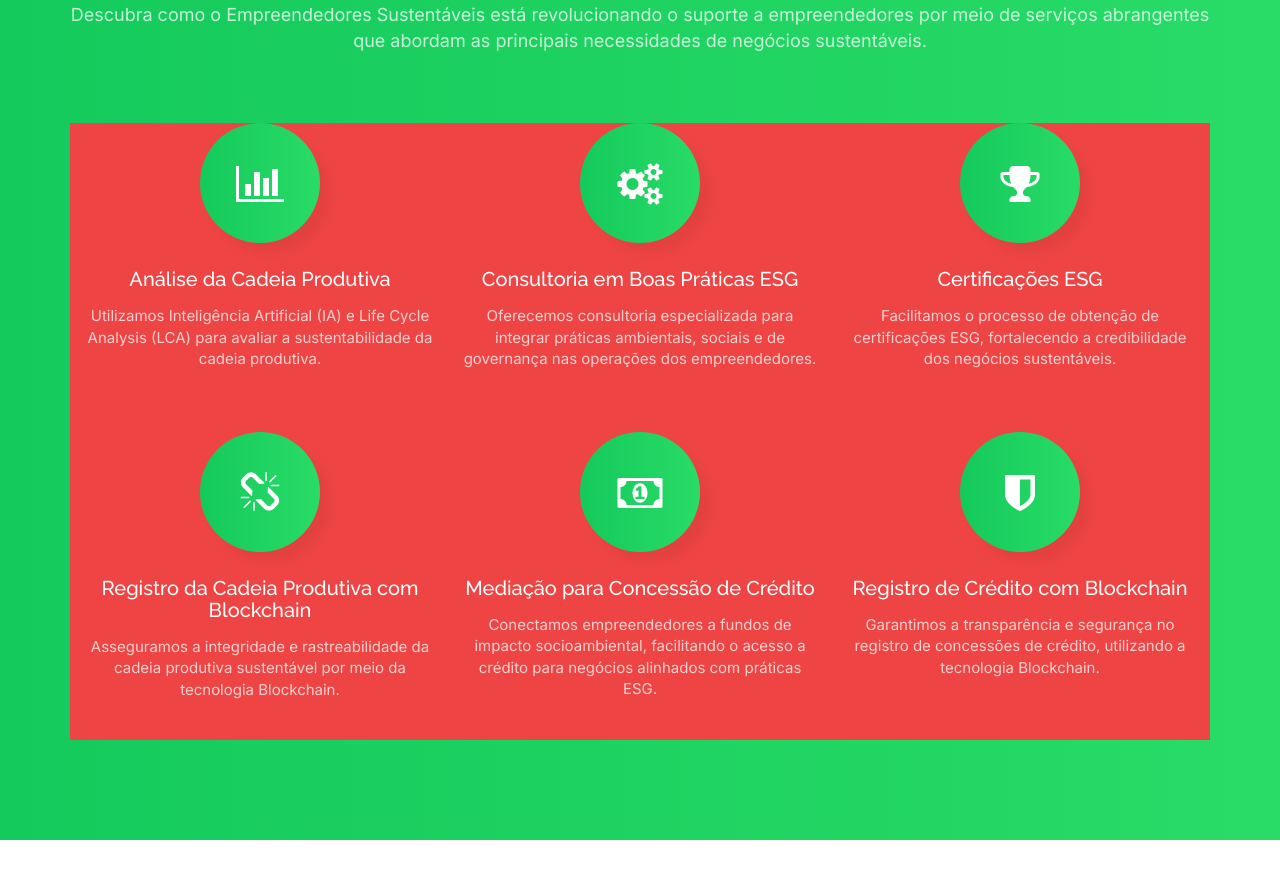
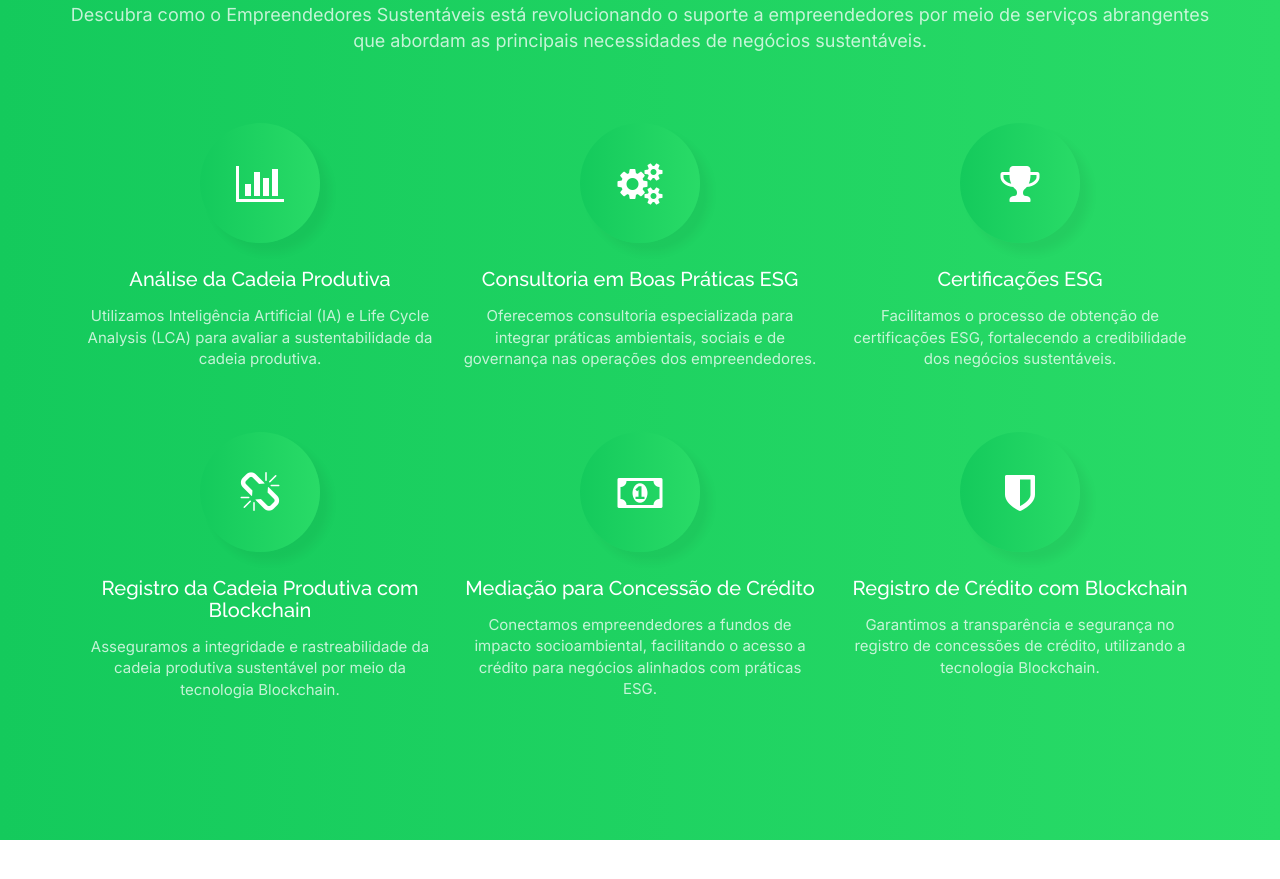
Before and after one commit to esustentaveis/empreendedoresustentaveis.github.io, a Next.js app: page / in a window 1280 px wide. Shown: the part 2880-3759 px from the top of the page. Built offline with nearby package versions, Linux system fonts and the light colour scheme.

Commit message:
remove red background

```diff
--- a/src/app/sections/services.tsx
+++ b/src/app/sections/services.tsx
@@ -12,7 +12,7 @@ export const Services = (props: any) => {
             abordam as principais necessidades de negócios sustentáveis.
           </p>
         </div>
-        <div className=" bg-red-500 grid grid-cols-3 grid-rows-2">
+        <div className=" grid grid-cols-3 grid-rows-2">
           {props.data
             ? props.data.map((d: any, i: any) => (
                 <div key={`${d.name}-${i}`}>
```
